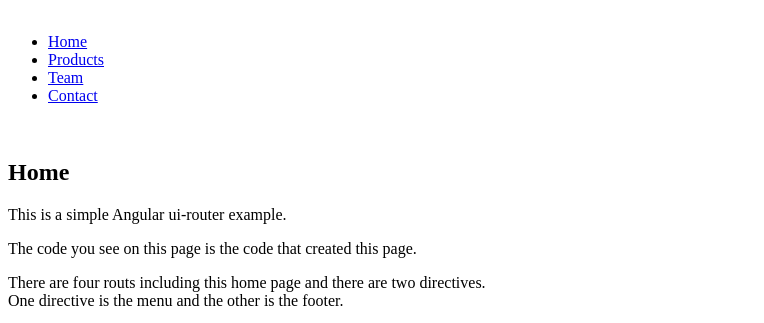
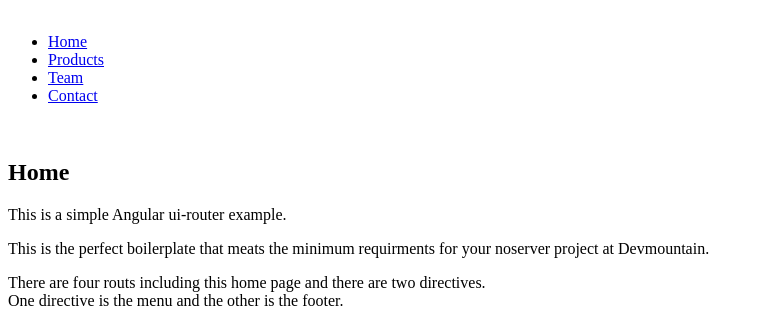
Before and after one commit to JoeH8rs/simpleNoServerProject, a plain HTML site: page index.html in a window 1280 px wide. Shown: the part 68-391 px from the top of the page, without its empty margins (0-764 px from the left). Drawn offline with nearby package versions, Linux system fonts and the light colour scheme; some packages are replaced by stand-ins of ours.

Commit message:
Update homeTempt.html

```diff
--- a/routs/homeTempt.html
+++ b/routs/homeTempt.html
@@ -3,7 +3,7 @@
 This is a simple Angular ui-router example.
 </p>
 <p>
-The code you see on this page is the code that created this page.
+This is the perfect boilerplate that meats the minimum requirments for your noserver project at Devmountain.
 </p>
 <p>
 There are four routs including this home page and there are two directives. <br>One directive is the menu and the other is the footer.
```
